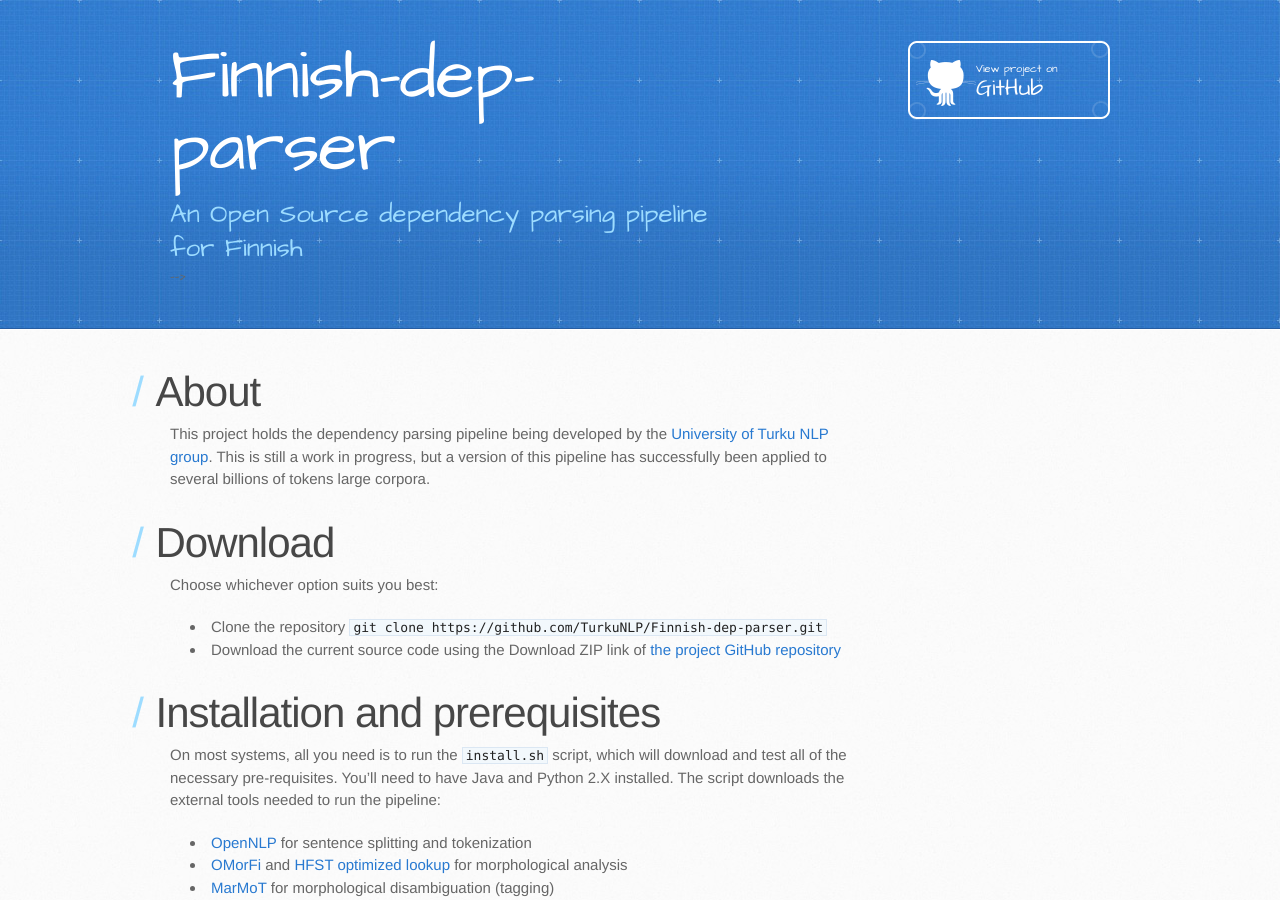
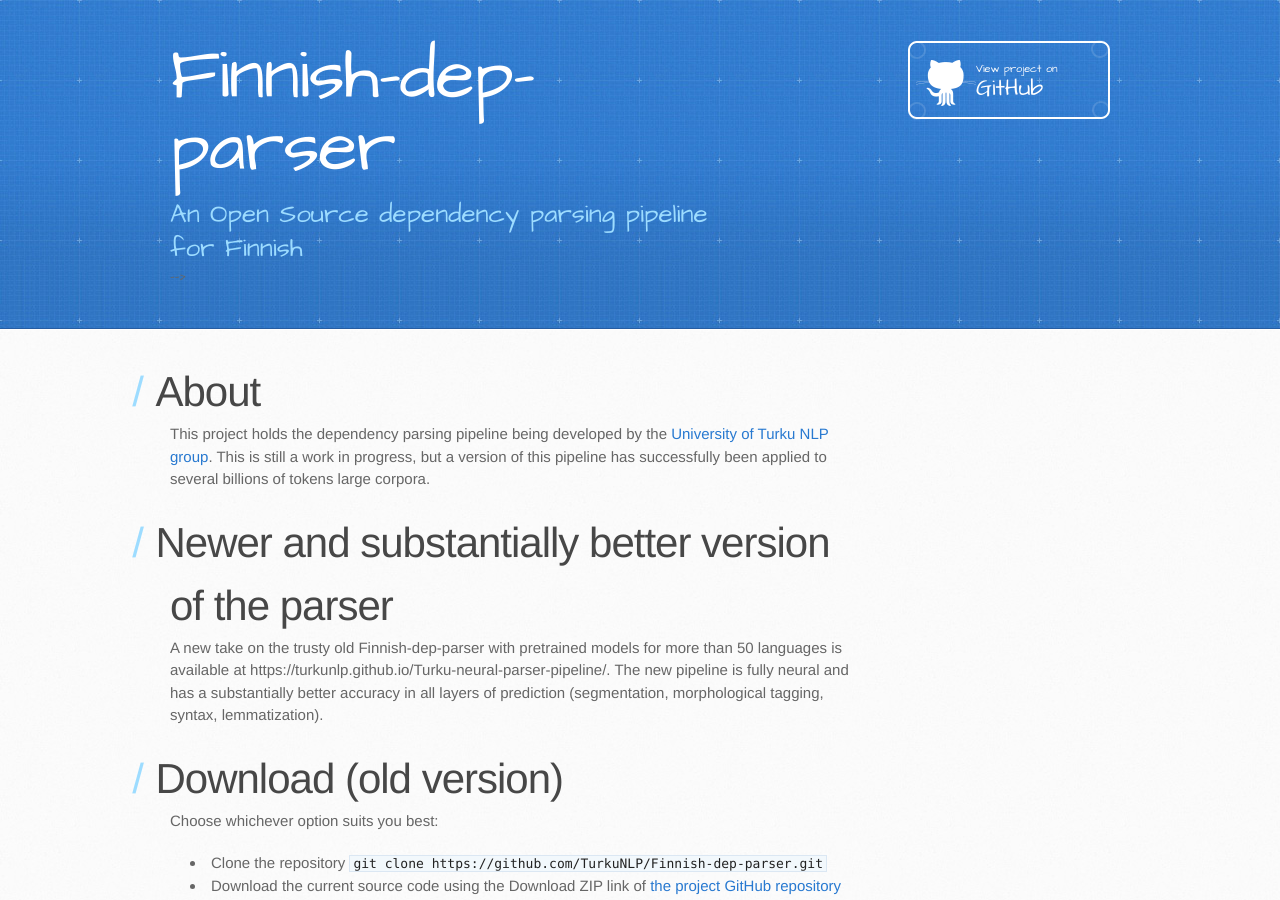
Before and after one commit to TurkuNLP/Finnish-dep-parser, a Jekyll site: the page built from index.md, in a window 1280 px wide and 900 px high. Built offline with Jekyll 4.4.1, drawn with Linux system fonts in a browser that asks for light colours.

Commit message:
Update index.md

```diff
--- a/index.md
+++ b/index.md
@@ -7,7 +7,11 @@ title:  'Finnish-dep-parser'
 
 This project holds the dependency parsing pipeline being developed by the [University of Turku NLP group](http://bionlp.utu.fi). This is still a work in progress, but a version of this pipeline has successfully been applied to several billions of tokens large corpora.
 
-# Download
+# Newer and substantially better version of the parser
+
+A new take on the trusty old Finnish-dep-parser with pretrained models for more than 50 languages is available at https://turkunlp.github.io/Turku-neural-parser-pipeline/. The new pipeline is fully neural and has a substantially better accuracy in all layers of prediction (segmentation, morphological tagging, syntax, lemmatization).
+
+# Download (old version)
 
 Choose whichever option suits you best:
 
```
